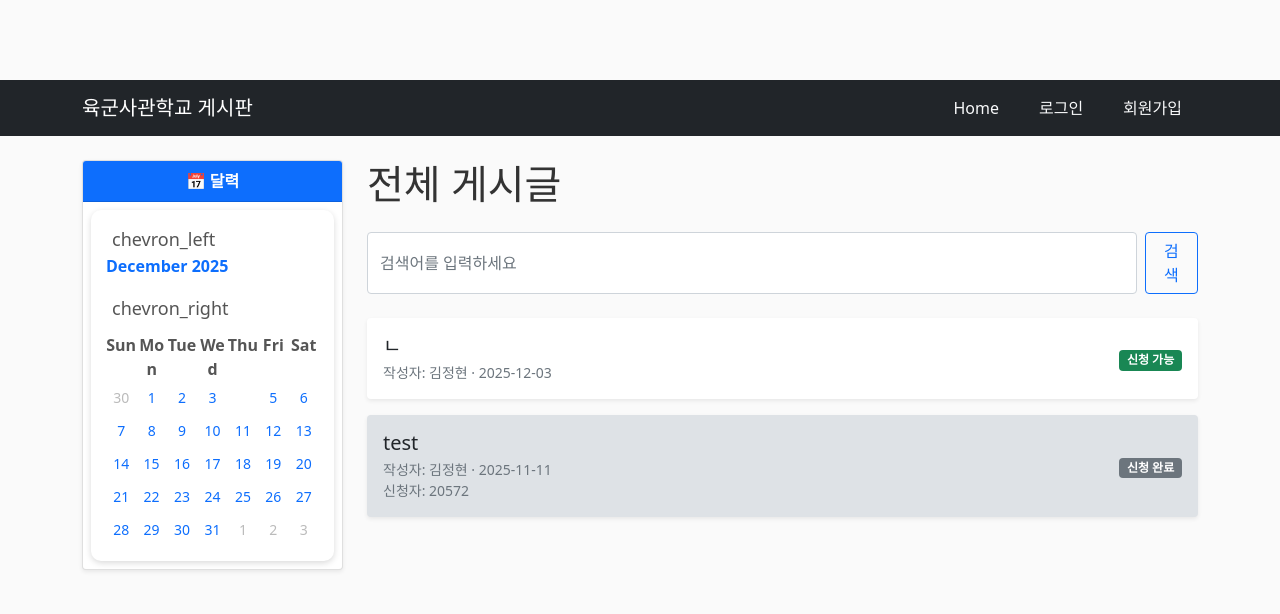
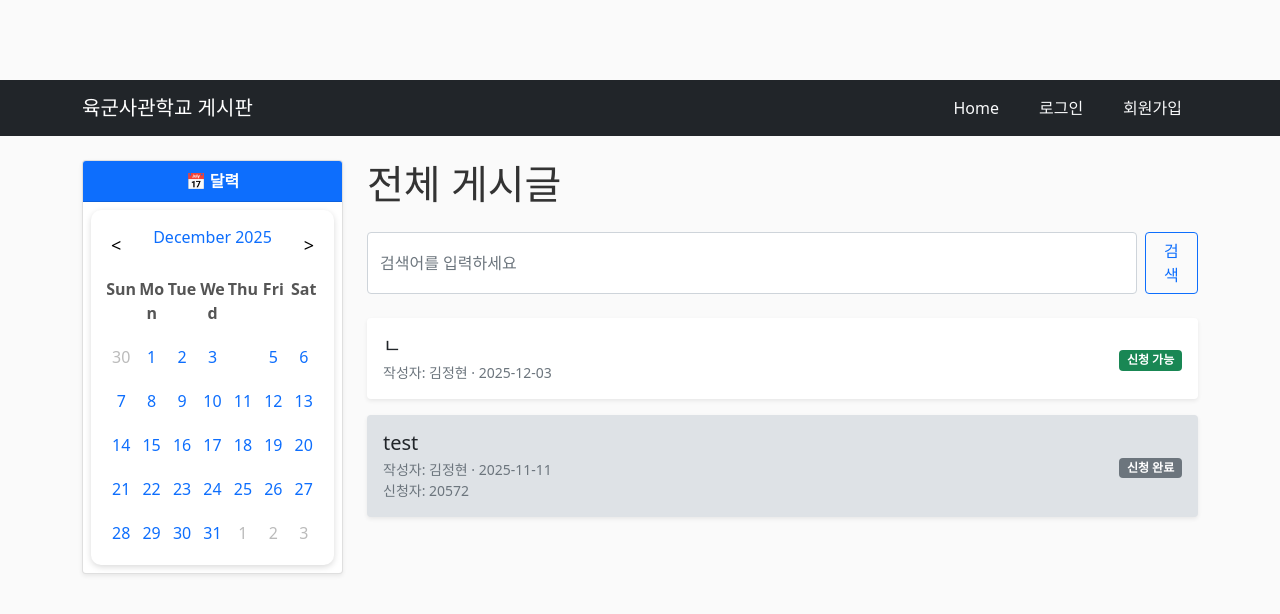
Before and after one commit to cadet-kim/Distributed-Computing, a Flask app: page / in a window 1280 px wide. Shown: the top 614 px of the page. Run offline with Flask 3, Linux system fonts and the light colour scheme; data comes from the database, SQL or seed files in the repository; some libraries are stand-ins or nearby versions.

Commit message:
달력 수정

```diff
--- a/sample/app/static/smallcalendar.css
+++ b/sample/app/static/smallcalendar.css
@@ -1,62 +1,59 @@
-/* sidebar용 작은 달력 */
-
-/* body 스타일 제거 (중복 문제 해결) */
-
-/* wrapper: 작은 카드 형태 */
+/* 캘린더 컨테이너 */
 .wrapper {
   width: 100%;
   background: #fff;
   border-radius: 10px;
   padding: 15px;
-  box-shadow: 0px 2px 6px rgb(0 0 0 / 15%);
+  box-shadow: 0 2px 6px rgba(0,0,0,0.15);
 }
 
-/* nav 영역 */
+/* 내비게이션 */
 .nav {
   display: flex;
+  justify-content: space-between;
   align-items: center;
-  justify-content: space-between;
-  margin-bottom: 10px;
+  margin-bottom: 12px;
 }
 
-.nav button {
+.nav-btn {
   border: none;
   background: transparent;
+  font-size: 18px;
   cursor: pointer;
-  font-size: 18px;
-  color: #555;
+  padding: 5px;
 }
 
-.current-date {
-  font-size: 16px;
-  font-weight: 600;
+/* Bootstrap override (중요!) */
+.calendar ul,
+.calendar li {
+  list-style: none !important;
+  margin: 0;
+  padding: 0;
 }
 
-/* calendar layout */
+/* 주/일 배치 */
 .calendar ul {
   display: flex;
-  list-style: none;
-  padding: 0;
-  margin: 0;
   flex-wrap: wrap;
   text-align: center;
 }
 
-.calendar .weeks li {
+.weeks li {
+  width: calc(100% / 7);
   font-weight: 600;
+  padding-bottom: 5px;
   color: #555;
-  width: calc(100% / 7);
 }
 
-.calendar .days li {
+.days li {
   width: calc(100% / 7);
-  padding: 6px 0;
+  margin-top: 10px;
   cursor: pointer;
   position: relative;
-  font-size: 14px;
+  padding: 5px 0;
 }
 
-/* 지난달/다음달 날짜 */
+/* 이전 달/다음 달 날짜 */
 .days li.inactive {
   color: #bbb;
 }
@@ -70,7 +67,7 @@
   background: #008aff;
 }
 
-/* 원형 하이라이트 */
+/* hover highlight */
 .days li::before {
   content: "";
   position: absolute;
--- a/sample/app/templates/layout.html
+++ b/sample/app/templates/layout.html
@@ -7,13 +7,16 @@
   <!-- Bootstrap -->
   <link href="https://cdn.jsdelivr.net/npm/bootstrap@5.1.3/dist/css/bootstrap.min.css" rel="stylesheet" />
 
-  <!-- FullCalendar -->
-  <link href="https://cdn.jsdelivr.net/npm/fullcalendar@6.1.10/index.global.min.css" rel="stylesheet">
-  <script src="https://cdn.jsdelivr.net/npm/fullcalendar@6.1.10/index.global.min.js"></script>
+
 
   <!-- Custom CSS -->
   <link rel="stylesheet" href="{{ url_for('static', filename='styles.css') }}" />
   <link rel="stylesheet" href="https://cdnjs.cloudflare.com/ajax/libs/font-awesome/6.5.0/css/all.min.css">
+
+  <!-- Small Calendar CSS (중요) -->
+  <link rel="stylesheet" href="{{ url_for('static', filename='smallcalendar.css') }}">
+
+
 
   <style>
     .applied-card {
--- a/sample/app/templates/smallcalendar.html
+++ b/sample/app/templates/smallcalendar.html
@@ -1,20 +1,24 @@
-<link rel="stylesheet" href="{{ url_for('static', filename='static/smallcalendar.css') }}">
+<div class="wrapper">
 
-<div class="wrapper">
     <div class="nav">
-        <button id="prev" class="material-icons">chevron_left</button>
+        <button id="prev" class="nav-btn">&lt;</button>
         <p class="current-date"></p>
-        <button id="next" class="material-icons">chevron_right</button>
+        <button id="next" class="nav-btn">&gt;</button>
     </div>
 
     <div class="calendar">
         <ul class="weeks">
-            <li>Sun</li><li>Mon</li><li>Tue</li><li>Wed</li>
-            <li>Thu</li><li>Fri</li><li>Sat</li>
+            <li>Sun</li>
+            <li>Mon</li>
+            <li>Tue</li>
+            <li>Wed</li>
+            <li>Thu</li>
+            <li>Fri</li>
+            <li>Sat</li>
         </ul>
+
         <ul class="days"></ul>
     </div>
 </div>
 
-<!-- JS 불러오기 -->
-<script src="{{ url_for('static', filename='static/js/smallcalendar.js') }}"></script>
+<script src="{{ url_for('static', filename='js/smallcalendar.js') }}"></script>
```
